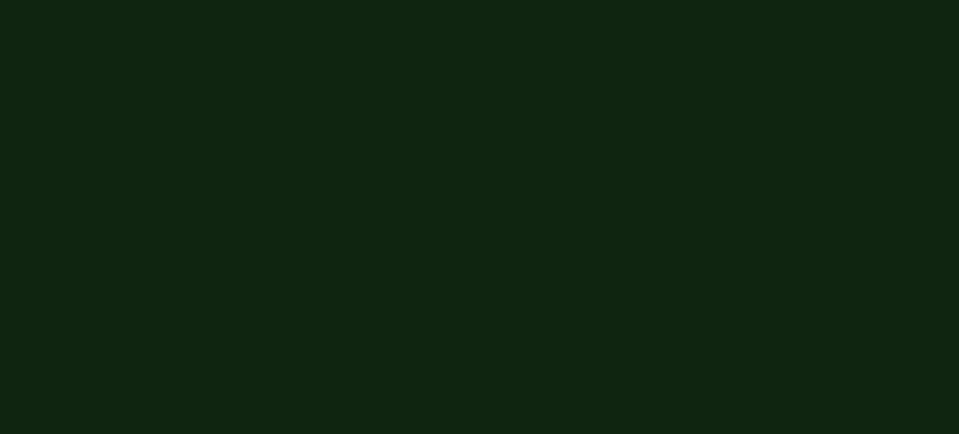
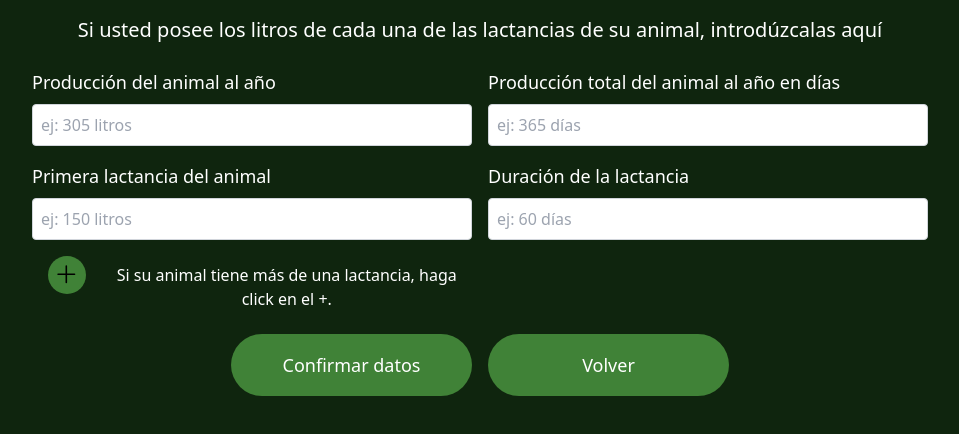
Before and after one commit to marcos2808/tesis-aplicacion, a React (Vite) app in the folder front-tesis/: page /Lactancia in a window 1280 px wide. Before the commit this address had no page. Shown: the top 434 px of the page, without its empty margins (160-1119 px from the left). Built offline with nearby package versions, Linux system fonts and the light colour scheme.

Commit message:
nuevos cambios

```diff
--- a/front-tesis/src/App.jsx
+++ b/front-tesis/src/App.jsx
@@ -6,7 +6,7 @@ import Carne from "./pages/Prod.carne.jsx";
 import Leche from "./pages/Prod.leche.jsx";
 import Peso from "./pages/peso.animal.jsx";
 import Produccion from "./pages/Prod.diaria.jsx";
-import Lactansia from "./pages/Prod.lactansia.jsx";
+import Lactancia from "./pages/Prod.lactancia.jsx";
 
 
 function App() {
@@ -22,7 +22,7 @@ function App() {
         <Route path="/Leche" element = {<Leche/>}/>
         <Route path="/Peso" element = {<Peso/>}/>
         <Route path="/Produccion" element = {<Produccion/>}/>
-        <Route path="/Lactansia" element = {<Lactansia/>}/>
+        <Route path="/Lactancia" element = {<Lactancia/>}/>
       </Routes>
     </BrowserRouter>
   )
--- a/front-tesis/src/components/AddButton.jsx
+++ b/front-tesis/src/components/AddButton.jsx
@@ -1,6 +1,6 @@
 import React, { useState } from 'react';
 
-const AddButton = ({ onAdd, maxInputs = 2 }) => {
+const AddButton = ({ onAdd, maxInputs = 13 }) => {
   const [inputs, setInputs] = useState([]);
   const [isButtonDisabled, setIsButtonDisabled] = useState(false);
 
@@ -40,14 +40,17 @@ const AddButton = ({ onAdd, maxInputs = 2 }) => {
         >
           <img src="/img/AddButton.svg" alt="Add" className="w-1/2 h-1/2" />
         </button>
-        <div className="flex flex-wrap gap-2">
+      </div>
+
+      {/* Aquí se alinean los inputs en filas */}
+      <div className="flex flex-wrap gap-4">
         {inputs.map((input, index) => (
           <div key={index} className="flex items-center gap-2">
             <input
               type="text"
               value={input}
               onChange={(event) => handleInputChange(index, event)}
-                className="w-[150px] h-[50px] border border-gray-300 rounded-md px-2 text-black"
+              className="w-[150px] h-[50px] border border-gray-300 rounded-md px-2 text-black flex flex-wrap gap-4"
             />
             <button
               className="w-[37.5px] h-[37.5px] bg-red-500 rounded-full flex items-center justify-center text-white"
@@ -59,7 +62,6 @@ const AddButton = ({ onAdd, maxInputs = 2 }) => {
         ))}
       </div>
     </div>
-    </div>
   );
 };
 
--- a/front-tesis/src/components/Navbar.jsx
+++ b/front-tesis/src/components/Navbar.jsx
@@ -11,15 +11,12 @@ function Navbar() {
   };
 
   const handleLogout = () => {
+    localStorage.clear();
     navigate('/Login');
   };
 
   return (
     <nav className="bg-[#0F250E] fixed top-0 left-0 w-full h-[151px] flex items-center justify-between px-4 z-50">
-      {/* Logo (si se desea añadir) */}
-      {/* <div className="w-[220px] h-[151px]">
-        <img src={logo} alt="Logo" className="w-full h-full object-cover" />
-      </div> */}
 
       <div className="relative flex-1 flex justify-center">
         <button
--- a/front-tesis/src/pages/Prod.carne.jsx
+++ b/front-tesis/src/pages/Prod.carne.jsx
@@ -1,5 +1,4 @@
 import React, { useState } from "react";
-import AddButton from "../components/AddButton";
 import PrincipalButton from "../components/PrincipalButton";
 import { useNavigate } from 'react-router-dom';
 import ModalCarne from "../components/ModalCarne";
@@ -7,7 +6,6 @@ import ModalCarne from "../components/ModalCarne";
 function Carne() {
   const navigate = useNavigate();
   const [showModal, setShowModal] = useState(false);
-  const [isAddButtonDisabled, setIsAddButtonDisabled] = useState(false);
 
   // Estado para los inputs de la primera fila
   const [animal, setAnimal] = useState("");
@@ -21,7 +19,6 @@ function Carne() {
   const [pesoAlNacer, setPesoAlNacer] = useState("");
   const [fechaNacimiento, setFechaNacimiento] = useState("");
   const [pesoDestete, setPesoDestete] = useState("");
-  const [pesoDesteteInputs, setPesoDesteteInputs] = useState([]);
 
   const handleConfirmData = async () => {
     // Validar que todos los campos de la primera fila estén completos
@@ -88,12 +85,6 @@ function Carne() {
     }
   };
 
-  const handleAddDestete = () => {
-    // if (pesoDestete) {
-    //   setPesoDesteteInputs([...pesoDesteteInputs, pesoDestete]);
-    //   setPesoDestete("");
-    // }
-  };
 
   const handleCloseModal = () => {
     setShowModal(false);
@@ -181,6 +172,7 @@ function Carne() {
               />
             </div>
           </div>
+        </div>
 
           {/* Segunda fila */}
           <div className="flex flex-wrap gap-8 mb-6 items-end">
@@ -225,26 +217,23 @@ function Carne() {
                   onChange={(e) => setPesoDestete(e.target.value)}
                   className="p-2 text-lg rounded border border-gray-300 text-black mr-4"
                 />
-                <AddButton
-                  onClick={handleAddDestete}
-                  disabled={isAddButtonDisabled}
-                />
               </div>
-              <p className="mt-2 text-sm text-white">¿El animal posee un peso de destete?</p>
             </div>
-          </div>
 
-          <div className="flex flex-col w-36 mb-4">
-            <label className="text-lg mb-2 text-white">época</label>
-            <input
+            <div className="flex flex-col w-36 mb-4">
+              <label className="text-lg mb-2 text-white">época</label>
+              <input
               type="text"
               placeholder="invierno"
               value={epoca}
               onChange={(e) => setEpoca(e.target.value)}
               className="p-2 text-lg rounded border border-gray-300 text-black"
-            />
+              />
+            </div>
+
           </div>
-        </div>
+
+
 
         <div className="flex justify-center gap-8 mb-6">
           <PrincipalButton onClick={handleConfirmData} text="Confirmar datos"/>
--- /dev/null
+++ b/front-tesis/src/pages/Prod.lactancia.jsx
@@ -0,0 +1,99 @@
+import React, { useState } from "react";
+import AddButton from "../components/AddButton";
+import PrincipalButton from "../components/PrincipalButton";
+
+function Lactancia() {
+  const [inputs, setInputs] = useState([]);
+
+  const handleAddInputs = (newInputs) => {
+    setInputs(newInputs);
+  };
+
+  const handleSubmit = async () => {
+    const data = {
+      produccionA305Dias: inputs[0],
+      produccionTotalA305Dias: inputs[1],
+      lactancia1: inputs[2],
+      duracionLactancia1: inputs[3],
+    };
+
+    try {
+      const response = await fetch("http://localhost:5000/api/leche/updateLeche", {
+        method: "PUT",
+        headers: {
+          "Content-Type": "application/json",
+          'Authorization': `Bearer ${localStorage.getItem('token')}`,
+        },
+        body: JSON.stringify(data),
+      });
+
+      if (response.ok) {
+        alert("Datos de lactancia actualizados exitosamente");
+      } else {
+        alert("Hubo un error al actualizar los datos");
+      }
+    } catch (error) {
+      console.error("Error en la solicitud:", error);
+    }
+  };
+
+  return (
+    <div className="flex flex-col items-center p-4 bg-[#0F250E] text-white">
+      <h1 className="text-center text-xl mb-6">
+        Si usted posee los litros de cada una de las lactancias de su animal, introdúzcalas aquí
+      </h1>
+      <div className="w-full max-w-4xl space-y-4">
+        <div className="grid grid-cols-1 sm:grid-cols-2 gap-4">
+          <div className="flex flex-col">
+            <label className="text-lg mb-2">Producción del animal al año</label>
+            <input
+              type="text"
+              placeholder="ej: 305 litros"
+              className="p-2 rounded border border-gray-300 bg-white text-black"
+            />
+          </div>
+          <div className="flex flex-col">
+            <label className="text-lg mb-2">Producción total del animal al año en días</label>
+            <input
+              type="text"
+              placeholder="ej: 365 días"
+              className="p-2 rounded border border-gray-300 bg-white text-black"
+            />
+          </div>
+        </div>
+
+        <div className="grid grid-cols-1 sm:grid-cols-2 gap-4 items-center">
+          <div className="flex flex-col">
+            <label className="text-lg mb-2">Primera lactancia del animal</label>
+            <input
+              type="text"
+              placeholder="ej: 150 litros"
+              className="p-2 rounded border border-gray-300 bg-white text-black"
+            />
+          </div>
+          <div className="flex flex-col">
+            <label className="text-lg mb-2">Duración de la lactancia</label>
+            <input
+              type="text"
+              placeholder="ej: 60 días"
+              className="p-2 rounded border border-gray-300 bg-white text-black"
+            />
+          </div>
+          <div className="flex items-center ml-4 col-span-2 sm:col-span-1">
+            <AddButton onAdd={handleAddInputs} maxInputs={13} />
+            <p className="text-center ml-4">
+              Si su animal tiene más de una lactancia, haga click en el +.
+            </p>
+          </div>
+        </div>
+
+        <div className="flex justify-center gap-4 mt-6">
+          <PrincipalButton text="Confirmar datos" onClick={handleSubmit} />
+          <PrincipalButton text="Volver" onClick={() => navigate('/Leche')} />
+        </div>
+      </div>
+    </div>
+  );
+}
+
+export default Lactancia;
--- a/front-tesis/src/pages/Prod.lactansia.jsx
+++ /dev/null
@@ -1,44 +0,0 @@
-import React from "react";
-import AddButton from "../components/AddButton";
-import PrincipalButton from "../components/PrincipalButton";
-
-function Lactansia() {
-  return (
-    <div className="flex flex-col items-center p-4 bg-[#0F250E] text-white">
-      <h1 className="text-center text-xl mb-6">
-        Si usted posee los litros de cada una de las lactancias de su animal, introdúzcalas aquí
-      </h1>
-      <div className="flex flex-col w-full max-w-4xl">
-        <div className="flex items-center gap-4 mb-4">
-          <div className="flex flex-col w-full max-w-xs">
-            <label className="text-lg mb-2">Primera lactancia del animal</label>
-            <input
-              type="text"
-              placeholder="ej: 150 litros"
-              className="p-2 rounded border border-gray-300 bg-white text-black"
-            />
-          </div>
-          <div className="flex flex-col w-full max-w-xs">
-            <label className="text-lg mb-2">Duración de la lactancia</label>
-            <input
-              type="text"
-              placeholder="ej: 60 días"
-              className="p-2 rounded border border-gray-300 bg-white text-black"
-            />
-          </div>
-          <div className="flex items-center ml-4">
-            <AddButton />
-            <p className="text-center ml-4">
-              Si su animal tiene más de una lactancia, haga click en el +.
-            </p>
-          </div>
-        </div>
-        <div className="flex justify-center mt-6">
-          <PrincipalButton text="Confirmar datos" />
-        </div>
-      </div>
-    </div>
-  );
-}
-
-export default Lactansia;
--- a/front-tesis/src/pages/peso.animal.jsx
+++ b/front-tesis/src/pages/peso.animal.jsx
@@ -26,6 +26,7 @@ function Peso({ carneId, animalId }) {
         method: 'PUT',
         headers: {
           'Content-Type': 'application/json',
+          'Authorization': `Bearer ${localStorage.getItem('token')}`,
         },
         body: JSON.stringify({
           id: carneId,  // ID del registro de carne
@@ -129,7 +130,7 @@ function Peso({ carneId, animalId }) {
         {/* Botones de Confirmar y Volver */}
         <div className="flex flex-col sm:flex-row sm:justify-center gap-4 mt-6">
           <PrincipalButton text="Confirmar datos" onClick={handleConfirmData} />
-          <PrincipalButton text="Volver" onClick={() => navigate('/')} />
+          <PrincipalButton text="Volver" onClick={() => navigate('/Carne')} />
         </div>
       </div>
     </div>
```
Also changed, not shown: front-tesis/src/pages/Prod.leche.jsx (+18 -20 lines), 2 other files (tests, documents, lock files or other folders). Lines whose indentation alone changed are shown as unchanged.
